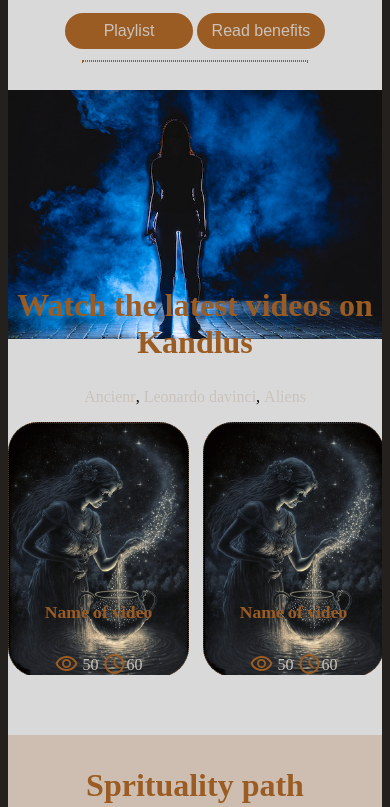
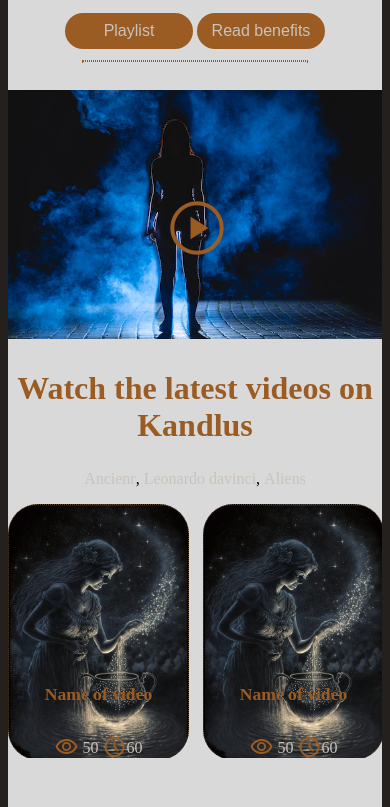
Before and after one commit to OmidDeiminiyat/Kandlus, a plain HTML site: page index.html in a window 390 px wide. Shown: the part 1247-2054 px from the top of the page. Drawn offline with nearby package versions, Linux system fonts and the light colour scheme; a script that the page names is missing; files whose address does not match are found by name; a web font is replaced by a local one.

Commit message:
Video caption

```diff
--- a/assets/css/container/_landingPage.scss
+++ b/assets/css/container/_landingPage.scss
@@ -163,9 +163,31 @@
             display: none;
         }
     }
+
     #MobileImg {
+        display: none;
         margin: 0;
         padding: 0;
+        position: relative;
+        &:hover .playButt{
+            color: $main-paraf;
+                animation: colorChange 1s;
+        }
+        @media(max-width:600px){
+            display: block;
+        }
+        .playButt{
+            position: absolute;
+            display: flex;
+            top: 42%;
+            font-size: 4rem;
+            margin-left: 42%;
+            cursor: pointer;
+            &:hover {
+                color: $main-paraf;
+                animation: colorChange 1s;
+            }
+        }
         img{
             width: 100%;
         }
@@ -178,7 +200,7 @@
         @media(max-width:600px) {
             @include desplayStyle(1fr);
             position: relative;
-            margin-top: -22%;
+            margin: 0;
         }
         .rightVideo{
             width: 80%;
--- a/index.html
+++ b/index.html
@@ -188,6 +188,7 @@
             </video>
             <figure id="MobileImg" >
                 <img src="assets/images/videos/longImg/Mystery-girl.jpg" alt="">
+                <span class="material-symbols-outlined playButt"> play_circle </span>
             </figure>
 
              <div class="insideVideos">
```
Also changed, not shown: assets/css/style.css.
